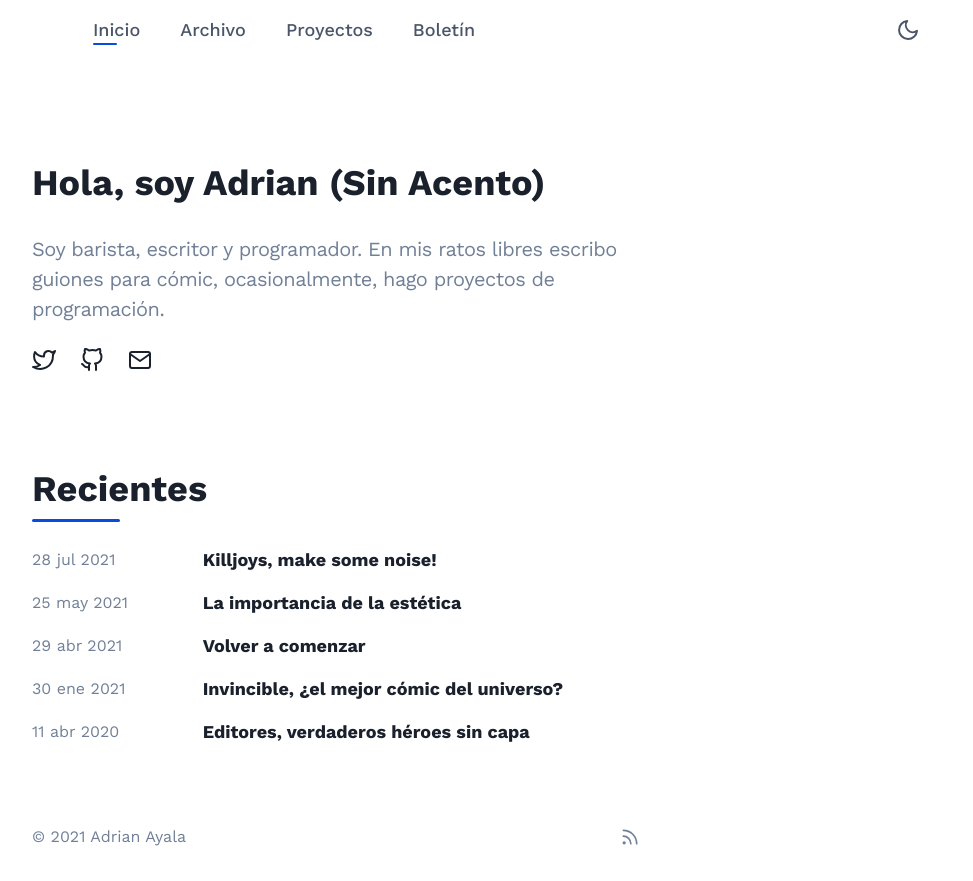
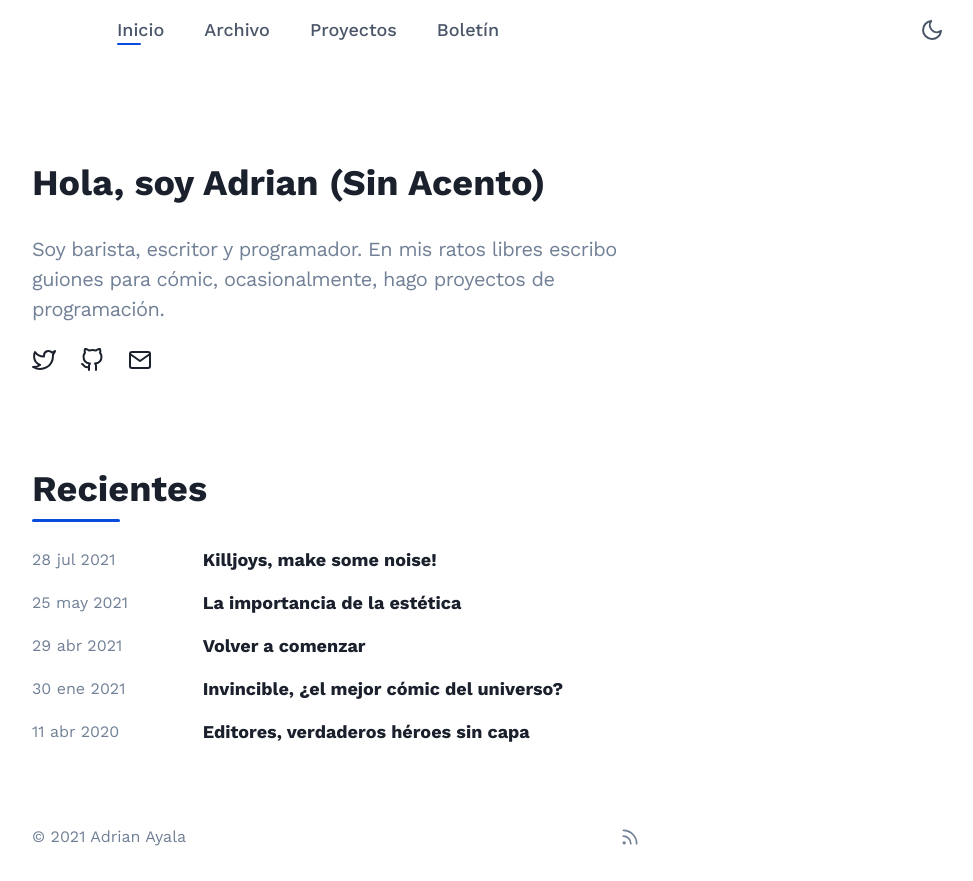
Before and after one commit to adrrian17/v2, a Next.js app: page / in a window 1280 px wide. Shown: the whole page, without its empty margins (304-1277 px from the left). Built offline with nearby package versions, Linux system fonts and the light colour scheme.

Commit message:
Remove some unnecessary padding in the navbar

```diff
--- a/src/components/navigation/Navbar.jsx
+++ b/src/components/navigation/Navbar.jsx
@@ -12,7 +12,7 @@ import {
   useColorMode,
 } from '@chakra-ui/react';
 
-import { FiMenu, FiX, FiMoon, FiSun } from 'react-icons/fi';
+import { FiMenu, FiX, FiMoon, FiSun, FiRss } from 'react-icons/fi';
 
 import NextLink from 'next/link';
 import { useRouter } from 'next/router';
@@ -55,12 +55,13 @@ export default function Navbar() {
           </Flex>
         </Flex>
 
-        <Flex
-          flex={{ base: 1, md: 0 }}
-          justify={'flex-end'}
-          mr={{ base: 0, lg: 6 }}
-        >
-          <Button variant={'ghost'} ml={6} onClick={toggleColorMode}>
+        <Flex flex={{ base: 1, md: 0 }} justify={'flex-end'}>
+          <Button
+            variant={'ghost'}
+            onClick={toggleColorMode}
+            _hover={{ color: useColorModeValue('brand.500', 'brand.400') }}
+            _focus={{ ring: 0 }}
+          >
             {colorMode === 'light' ? <FiMoon size={24} /> : <FiSun size={24} />}
           </Button>
         </Flex>
```
